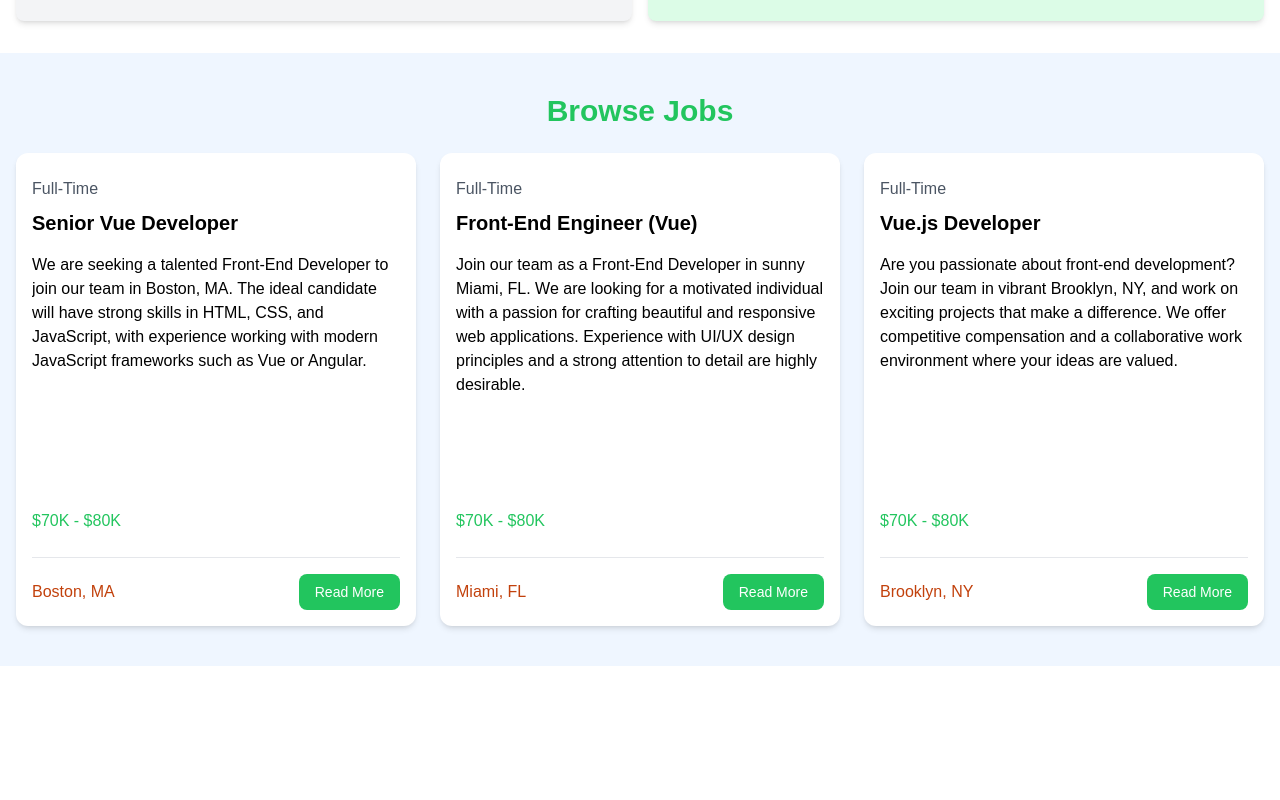
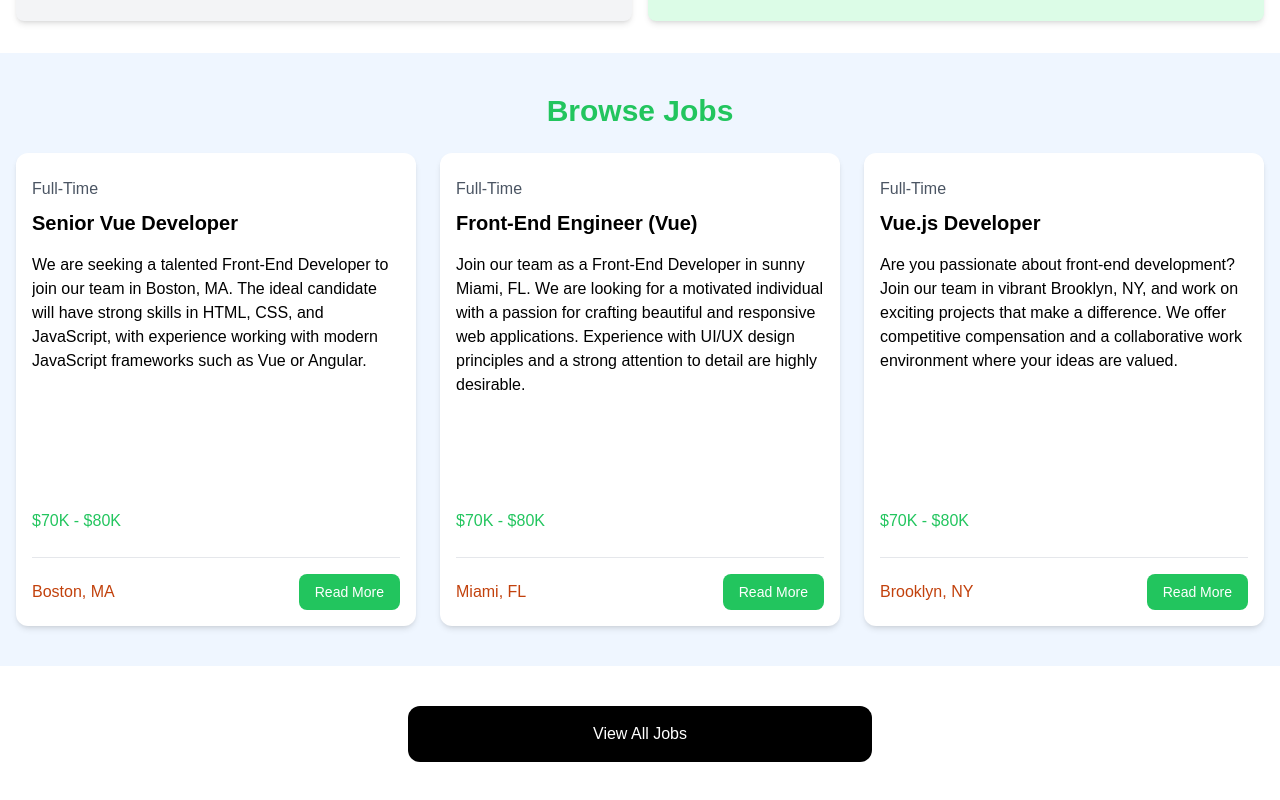
Before and after one commit to Zuhaitz/vue-jobs, a Vue app: page / in a window 1280 px wide. Shown: the part 556-1356 px from the top of the page. Before the commit the page ends 1222 px from the top, so only its background shows below. Built offline with nearby package versions, Linux system fonts and the light colour scheme.

Commit message:
show more button

```diff
--- a/src/App.vue
+++ b/src/App.vue
@@ -9,7 +9,7 @@
   <Navbar />
   <Hero title="Test Title" subtitle="Test Subtitle" />
   <HomeCards />
-  <JobListings :limit="3" />
+  <JobListings :limit="3" :show-button="true" />
 </template>
 
 <style lang="scss" scoped></style>
--- a/src/components/JobListings.vue
+++ b/src/components/JobListings.vue
@@ -3,7 +3,7 @@
   import jobData from "../jobs.json";
   import JobCard from "./JobCard.vue";
 
-  defineProps({ limit: Number });
+  defineProps({ limit: Number, showButton: { type: Boolean, default: false } });
 
   const jobs = ref(jobData);
 </script>
@@ -23,4 +23,12 @@
       </div>
     </div>
   </section>
+
+  <section v-if="showButton" class="m-auto max-w-lg my-10 px-6">
+    <a
+      href="/jobs"
+      class="block bg-black text-white text-center py-4 px-6 rounded-xl hover:bg-gray-700"
+      >View All Jobs</a
+    >
+  </section>
 </template>
```
